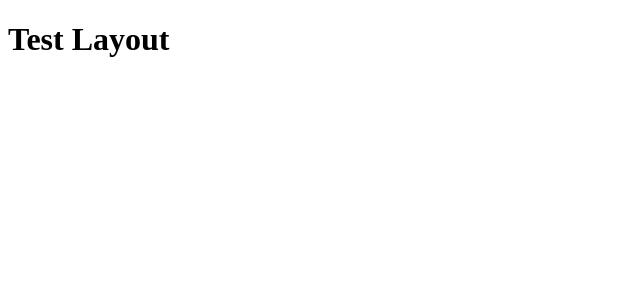
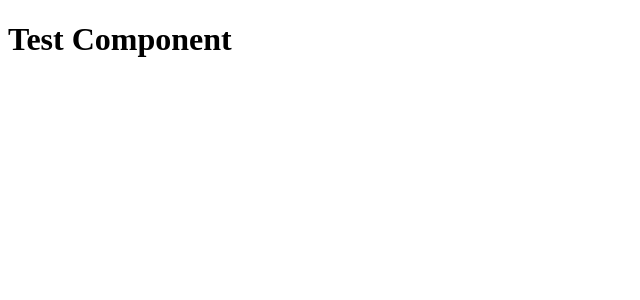
Before and after one commit to thesayf/eb-todo-app, a React (Create React App) app: page / in a window 1280 px wide. Shown: the top 300 px of the page, without its empty margins (0-640 px from the left). Built offline with nearby package versions, Linux system fonts and the light colour scheme; the HTML template or start-up script is replaced by a standard one.

Commit message:
Trying to fix netlify deplyment issue where it cant find modules

```diff
--- a/src/pages/test_layout.tsx
+++ b/src/pages/test_layout.tsx
@@ -6,7 +6,7 @@ const TestLayout: React.FC = () => {
 
     return(
         <div>
-            <h1>Test Layout</h1>
+            <TestComponent/>
         </div>
     )
 }
```
